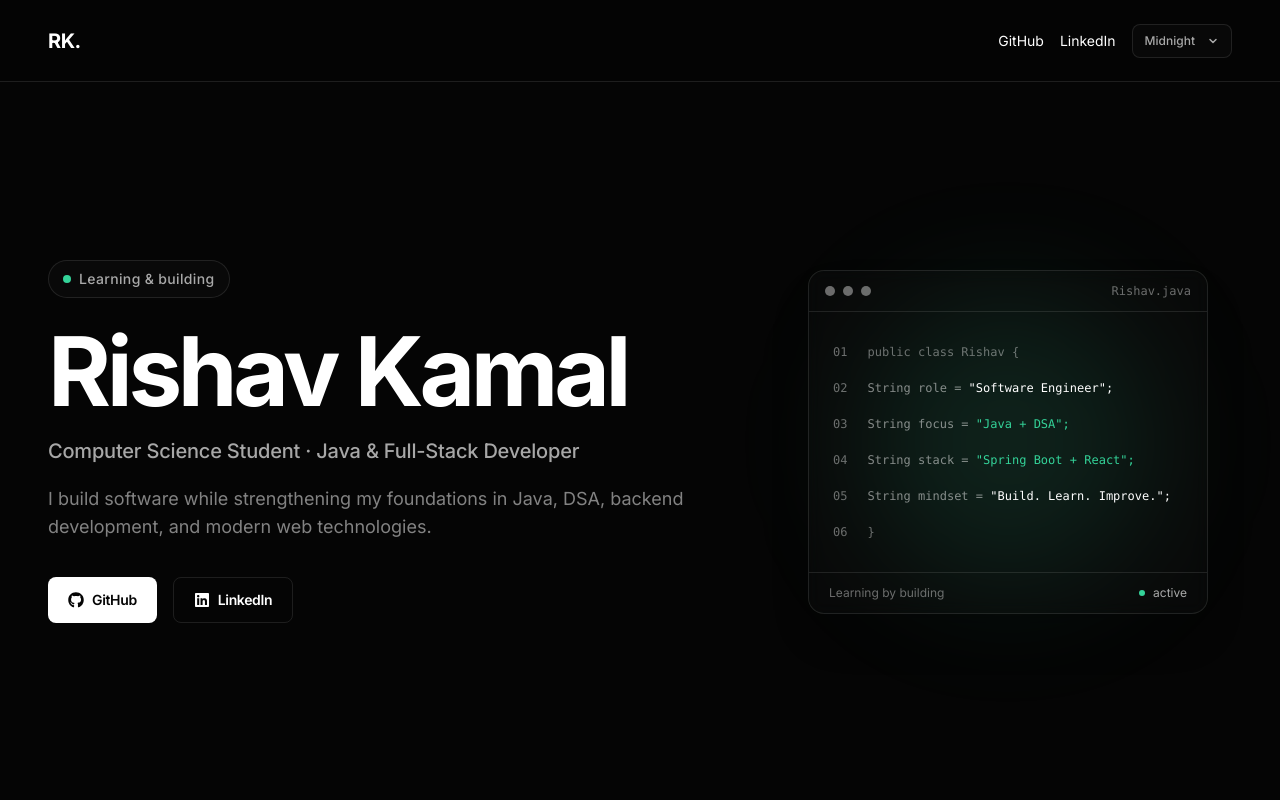
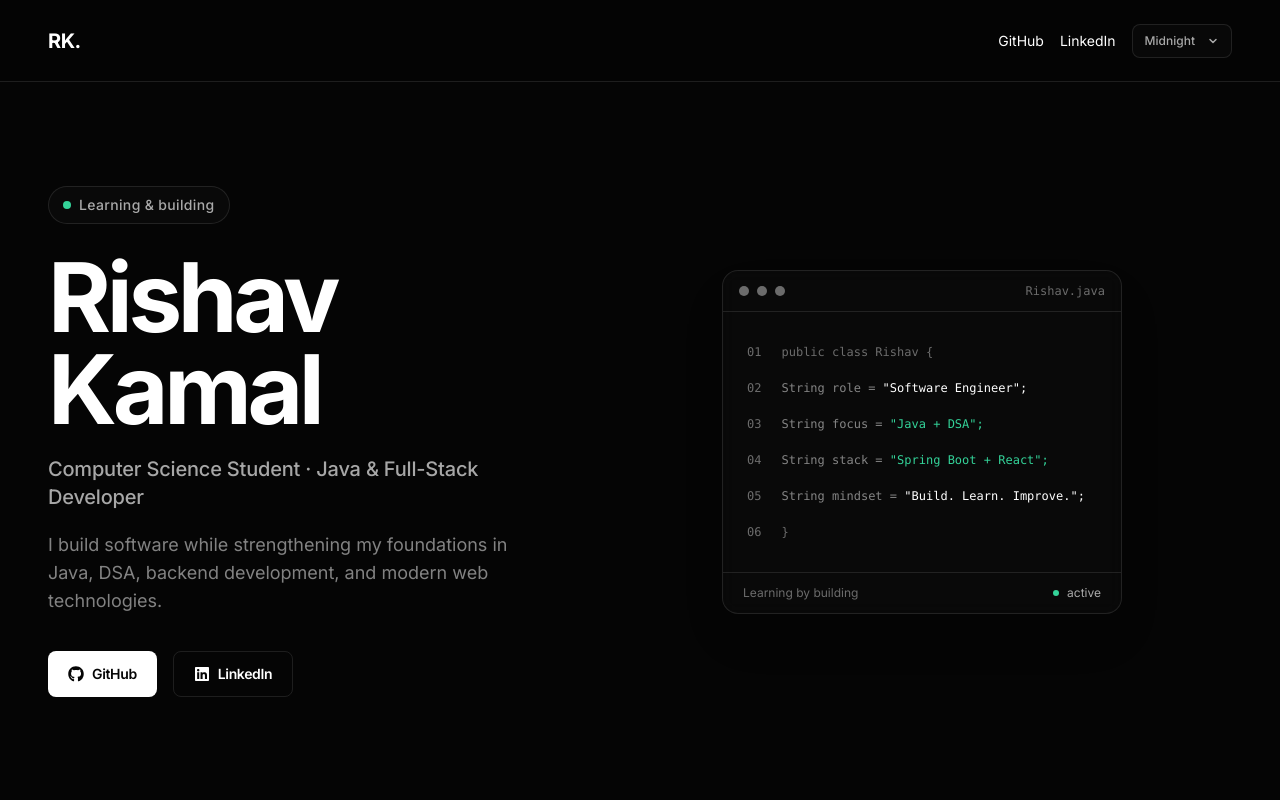
Before and after one commit to RishavKamal/portfolio, a React (Vite) app: page / in a window 1280 px wide. Shown: the top 800 px of the page. Built offline with nearby package versions, Linux system fonts and the light colour scheme.

Commit message:
add interactive hero card animation

```diff
--- a/src/components/HeroVisual.jsx
+++ b/src/components/HeroVisual.jsx
@@ -1,15 +1,210 @@
+import { useRef } from "react";
+
 const HeroVisual = () => {
+  const visualRef = useRef(null);
+  const cardRef = useRef(null);
+  const glowRef = useRef(null);
+
+  const handleMouseMove = (event) => {
+    const visual = visualRef.current;
+    const card = cardRef.current;
+    const glow = glowRef.current;
+
+    if (!visual || !card || !glow) return;
+
+    const cardRect = card.getBoundingClientRect();
+
+    const mouseX = event.clientX;
+    const mouseY = event.clientY;
+
+    /*
+     * Find the closest point on the card to the cursor.
+     * This allows the glow to react even before the cursor
+     * actually enters the card.
+     */
+    const closestX = Math.max(
+      cardRect.left,
+      Math.min(mouseX, cardRect.right)
+    );
+
+    const closestY = Math.max(
+      cardRect.top,
+      Math.min(mouseY, cardRect.bottom)
+    );
+
+    const distance = Math.sqrt(
+      Math.pow(mouseX - closestX, 2) +
+        Math.pow(mouseY - closestY, 2)
+    );
+
+    /*
+     * How far away the cursor can be before the effect disappears.
+     */
+    const maxDistance = 280;
+
+    const proximity = Math.max(
+      0,
+      1 - distance / maxDistance
+    );
+
+    /*
+     * Position of the glow inside the card.
+     */
+    const glowX = Math.max(
+      0,
+      Math.min(mouseX - cardRect.left, cardRect.width)
+    );
+
+    const glowY = Math.max(
+      0,
+      Math.min(mouseY - cardRect.top, cardRect.height)
+    );
+
+    glow.style.left = `${glowX}px`;
+    glow.style.top = `${glowY}px`;
+
+    /*
+     * Glow gets stronger as the cursor approaches.
+     */
+    glow.style.opacity = `${0.75 * proximity}`;
+
+    /*
+     * Subtle 3D tilt.
+     *
+     * The card only moves by around 1.5 degrees,
+     * keeping the effect minimal.
+     */
+    const cardCenterX = cardRect.left + cardRect.width / 2;
+    const cardCenterY = cardRect.top + cardRect.height / 2;
+
+    const relativeX =
+      (mouseX - cardCenterX) / (cardRect.width / 2);
+
+    const relativeY =
+      (mouseY - cardCenterY) / (cardRect.height / 2);
+
+    const rotateY = Math.max(
+      -1.5,
+      Math.min(1.5, relativeX * 1.5)
+    );
+
+    const rotateX = Math.max(
+      -1.5,
+      Math.min(1.5, -relativeY * 1.5)
+    );
+
+    /*
+     * Only apply the tilt while the cursor is within
+     * the interaction range.
+     */
+    const tiltStrength = proximity;
+
+    card.style.transform = `
+      perspective(1000px)
+      rotateX(${rotateX * tiltStrength}deg)
+      rotateY(${rotateY * tiltStrength}deg)
+      translateY(${-2 * proximity}px)
+      scale(${1 + 0.008 * proximity})
+    `;
+
+    /*
+     * Border glow becomes slightly stronger as the
+     * cursor gets closer.
+     */
+    card.style.borderColor = `color-mix(
+      in srgb,
+      var(--border) ${100 - proximity * 45}%,
+      var(--accent)
+    )`;
+  };
+
+  const handleMouseLeave = () => {
+    const card = cardRef.current;
+    const glow = glowRef.current;
+
+    if (!card || !glow) return;
+
+    glow.style.opacity = "0";
+
+    card.style.transform = `
+      perspective(1000px)
+      rotateX(0deg)
+      rotateY(0deg)
+      translateY(0)
+      scale(1)
+    `;
+
+    card.style.borderColor = "var(--border)";
+  };
+
   return (
-    <div className="hero-visual relative hidden items-center justify-center xl:flex">
-
-      {/* Background glow */}
-      <div className="absolute h-72 w-72 rounded-full bg-(--accent-soft) blur-3xl" />
-
+    <div
+      ref={visualRef}
+      onMouseMove={handleMouseMove}
+      onMouseLeave={handleMouseLeave}
+      className="
+        hero-visual
+        relative
+        hidden
+        h-[520px]
+        w-[620px]
+        items-center
+        justify-center
+        xl:flex
+      "
+    >
       {/* Code card */}
-      <div className="relative w-[400px] overflow-hidden rounded-2xl border border-(--border) bg-(--surface) shadow-2xl shadow-black/20 backdrop-blur-sm">
+      <div
+        ref={cardRef}
+        className="
+          relative
+          z-10
+          w-[400px]
+          overflow-hidden
+          rounded-2xl
+          border
+          border-(--border)
+          bg-(--surface)
+          shadow-2xl
+          shadow-black/20
+          backdrop-blur-sm
+        "
+        style={{
+          transform:
+            "perspective(1000px) rotateX(0deg) rotateY(0deg) translateY(0) scale(1)",
+          transition:
+            "transform 220ms cubic-bezier(0.22, 1, 0.36, 1), border-color 220ms ease-out",
+          transformStyle: "preserve-3d",
+          willChange: "transform, border-color",
+        }}
+      >
+        {/* Mouse-following proximity glow */}
+        <div
+          ref={glowRef}
+          aria-hidden="true"
+          className="
+            pointer-events-none
+            absolute
+            z-0
+            h-72
+            w-72
+            -translate-x-1/2
+            -translate-y-1/2
+            rounded-full
+            bg-(--accent-soft)
+            blur-3xl
+          "
+          style={{
+            left: "50%",
+            top: "50%",
+            opacity: 0,
+            transition:
+              "left 120ms cubic-bezier(0.22, 1, 0.36, 1), top 120ms cubic-bezier(0.22, 1, 0.36, 1), opacity 180ms ease-out",
+          }}
+        />
 
         {/* Window header */}
-        <div className="flex items-center gap-2 border-b border-(--border) px-4 py-3">
+        <div className="relative z-10 flex items-center gap-2 border-b border-(--border) px-4 py-3">
           <span className="h-2.5 w-2.5 rounded-full bg-(--text-faint)" />
           <span className="h-2.5 w-2.5 rounded-full bg-(--text-faint)" />
           <span className="h-2.5 w-2.5 rounded-full bg-(--text-faint)" />
@@ -20,8 +215,7 @@ const HeroVisual = () => {
         </div>
 
         {/* Code */}
-        <div className="space-y-3 px-6 py-7 font-mono text-xs leading-6">
-
+        <div className="relative z-10 space-y-3 px-6 py-7 font-mono text-xs leading-6">
           <p className="text-(--text-faint)">
             <span className="text-(--text-faint)">01</span>
 
@@ -85,12 +279,10 @@ const HeroVisual = () => {
               {"}"}
             </span>
           </p>
-
         </div>
 
         {/* Bottom status */}
-        <div className="flex items-center justify-between border-t border-(--border) px-5 py-3">
-
+        <div className="relative z-10 flex items-center justify-between border-t border-(--border) px-5 py-3">
           <span className="text-xs text-(--text-faint)">
             Learning by building
           </span>
@@ -99,9 +291,7 @@ const HeroVisual = () => {
             <span className="h-1.5 w-1.5 rounded-full bg-(--accent)" />
             active
           </span>
-
         </div>
-
       </div>
     </div>
   );
```
